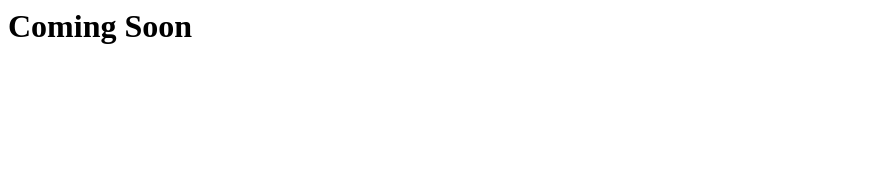
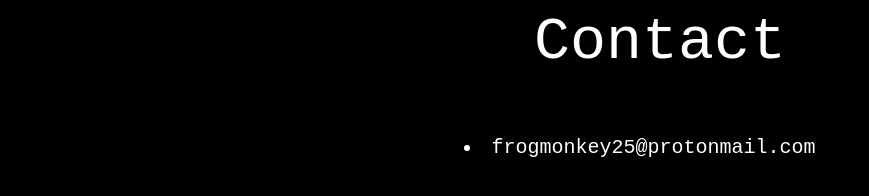
Before and after one commit to gbafana25/gbafana25.github.io, a plain HTML site: page contacts.html in a window 1280 px wide. Shown: the whole page, without its empty margins (0-869 px from the left). Drawn offline with Linux system fonts and the light colour scheme.

Commit message:
started contacts section, has separate stylesheet

```diff
--- /dev/null
+++ b/contacts.css
@@ -0,0 +1,27 @@
+html {
+	background: black;
+
+}
+
+a {
+	color: white;
+
+}
+
+.title {
+	font-style: bold;
+	font-size: 60px;
+	color: white;
+	font-family: monospace;
+	text-align: center;
+
+
+}
+
+.contact {
+	color: white;
+	font-family: monospace;
+	font-size: 20px;
+	text-align: center;
+
+}
--- a/contacts.html
+++ b/contacts.html
@@ -1 +1,8 @@
-<h1>Coming Soon</h2>
+<html>
+<head>
+<link rel="stylesheet" href="contacts.css">
+</head>
+
+
+<ul class='title'>Contact</ul>
+	<li class='contact'>frogmonkey25@protonmail.com</li>
```
